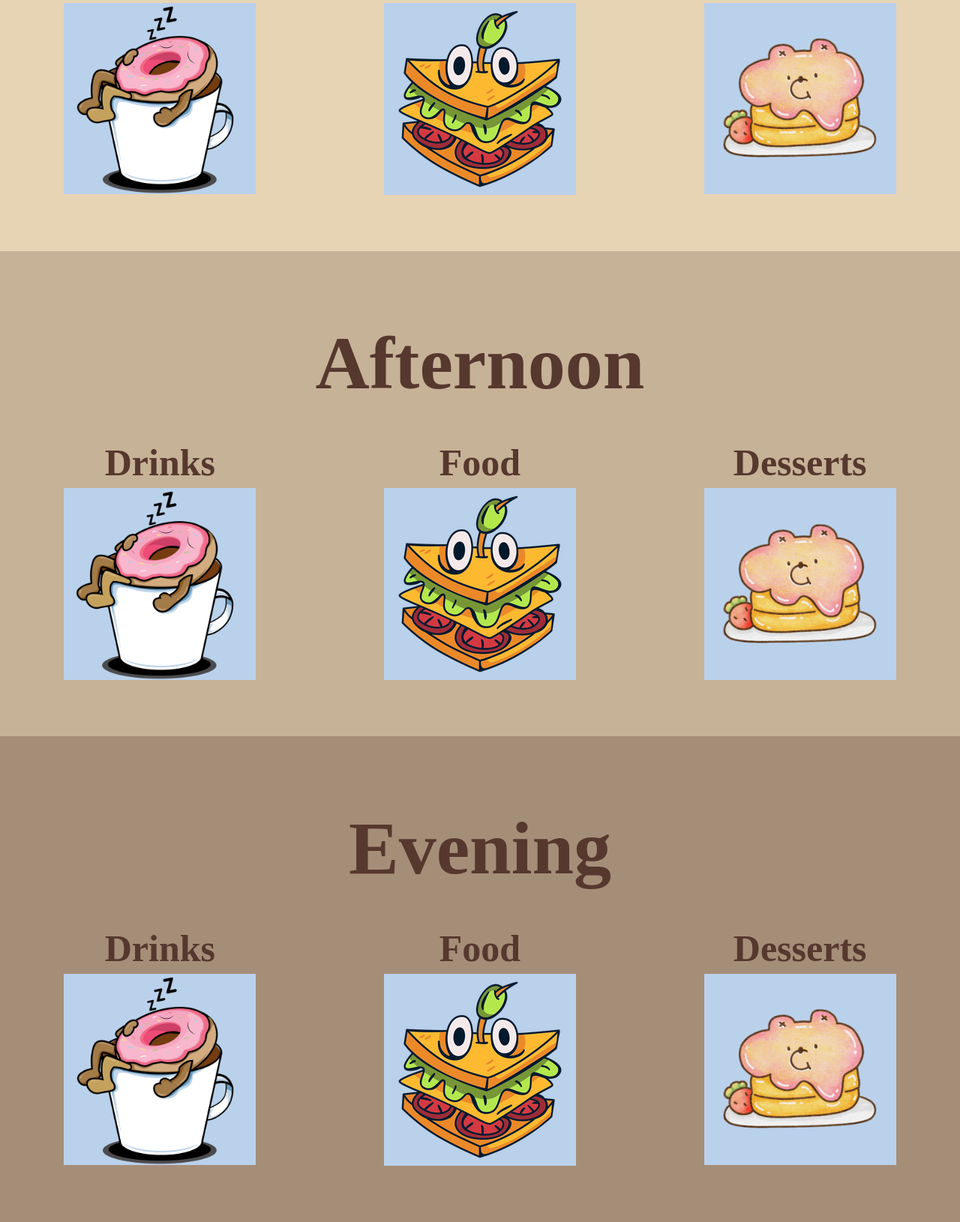
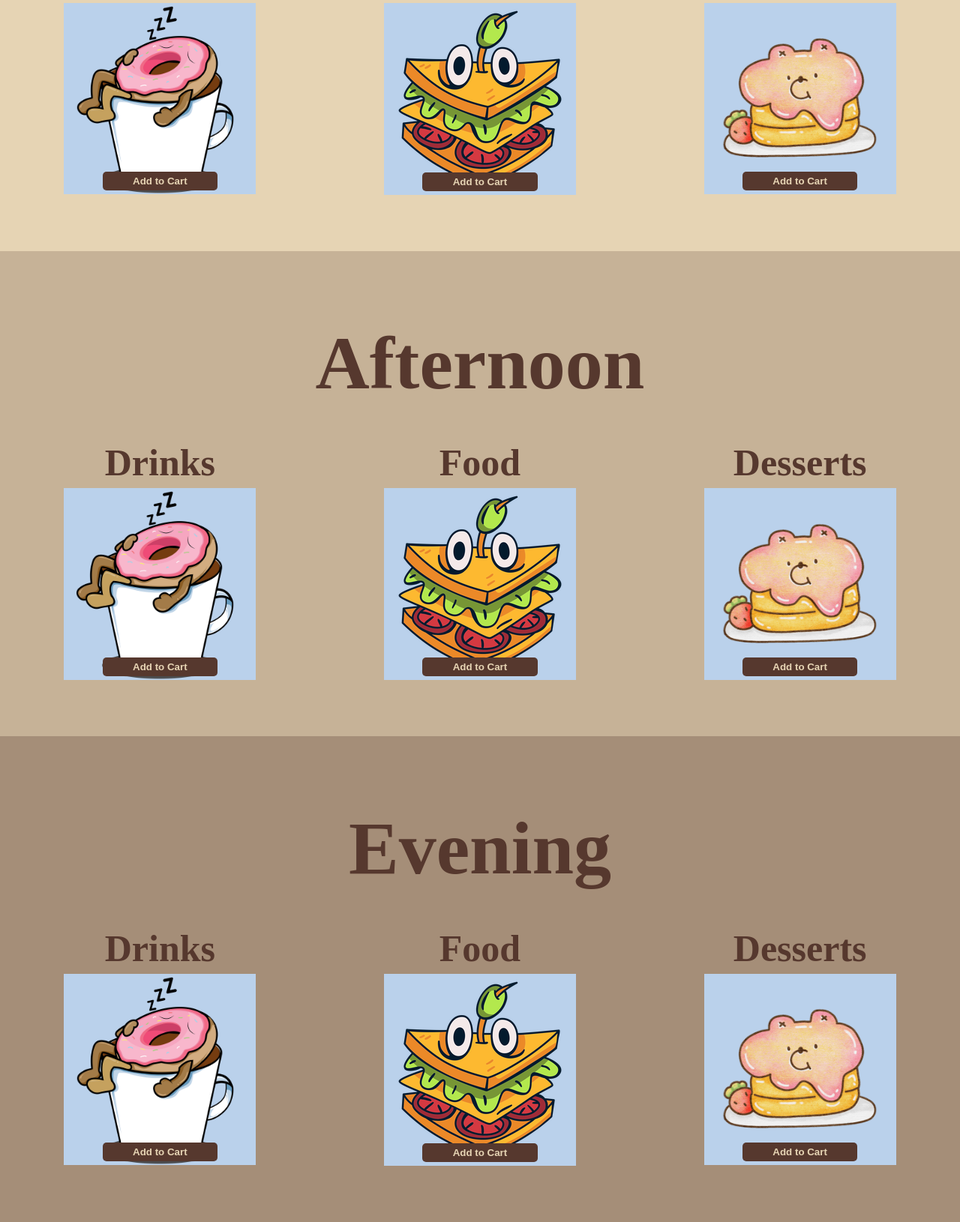
Before and after one commit to hiddenInt2/mingleMug, a PHP site: page /products/products.html in a window 1280 px wide. Shown: the part 473-2103 px from the top of the page at 75% size. Run offline with PHP 8.4, Linux system fonts and the light colour scheme.

Commit message:
products add to cart button

```diff
--- a/products/products.css
+++ b/products/products.css
@@ -117,6 +117,19 @@ h2 {
     transition: opacity 0.5s ease-in-out;
     opacity: 0;
 }
+.carouselImgs button {
+    position: absolute;
+    bottom: 5px;
+    width: 60%;
+    left: 20%;
+    border: none;
+    background-color: #56382e;
+    color: #e6d4b4;
+    font-weight: bold;
+    border-radius: 5px;
+    padding: 5px 0;
+}
+.carouselImgs button:hover {background-color: #c0841c;}
 
 .carouselImgs.active {
     left: 0;
--- a/products/products.html
+++ b/products/products.html
@@ -16,19 +16,19 @@
                 <div><h2>Food</h2></div>
                 <div><h2>Desserts</h2></div>
                 <div class="carousel" data-carousel="morning-drinks" onclick="window.location.href='productspage.html#morning-drinks'">
-                    <div class="carouselImgs" style="background-image: url('./Products_Images/Drink_Image_1.png');"></div>
-                    <div class="carouselImgs" style="background-image: url('./Products_Images/Drink_Image_2.png');"></div>
-                    <div class="carouselImgs" style="background-image: url('./Products_Images/Drink_Image_3.png');"></div>
+                    <div class="carouselImgs" style="background-image: url('./Products_Images/Drink_Image_1.png');"><button>Add to Cart</button></div>
+                    <div class="carouselImgs" style="background-image: url('./Products_Images/Drink_Image_2.png');"><button>Add to Cart</button></div>
+                    <div class="carouselImgs" style="background-image: url('./Products_Images/Drink_Image_3.png');"><button>Add to Cart</button></div>
                 </div>
                 <div class="carousel" data-carousel="morning-food" onclick="window.location.href='productspage.html#morning-food'">
-                    <div class="carouselImgs" style="background-image: url('./Products_Images/Food_Image_1.png');"></div>
-                    <div class="carouselImgs" style="background-image: url('./Products_Images/Food_Image_2.png');"></div>
-                    <div class="carouselImgs" style="background-image: url('./Products_Images/Food_Image_3.png');"></div>
+                    <div class="carouselImgs" style="background-image: url('./Products_Images/Food_Image_1.png');"><button>Add to Cart</button></div>
+                    <div class="carouselImgs" style="background-image: url('./Products_Images/Food_Image_2.png');"><button>Add to Cart</button></div>
+                    <div class="carouselImgs" style="background-image: url('./Products_Images/Food_Image_3.png');"><button>Add to Cart</button></div>
                 </div>
                 <div class="carousel" data-carousel="morning-desserts" onclick="window.location.href='productspage.html#morning-desserts'">
-                    <div class="carouselImgs" style="background-image: url('./Products_Images/Dessert_Image_1.png');"></div>
-                    <div class="carouselImgs" style="background-image: url('./Products_Images/Dessert_Image_2.png');"></div>
-                    <div class="carouselImgs" style="background-image: url('./Products_Images/Dessert_Image_3.png');"></div>
+                    <div class="carouselImgs" style="background-image: url('./Products_Images/Dessert_Image_1.png');"><button>Add to Cart</button></div>
+                    <div class="carouselImgs" style="background-image: url('./Products_Images/Dessert_Image_2.png');"><button>Add to Cart</button></div>
+                    <div class="carouselImgs" style="background-image: url('./Products_Images/Dessert_Image_3.png');"><button>Add to Cart</button></div>
                 </div>
             </div>
         </div>
@@ -40,19 +40,19 @@
                 <div><h2>Food</h2></div>
                 <div><h2>Desserts</h2></div>
                 <div class="carousel" data-carousel="afternoon-drinks" onclick="window.location.href='productspage.html#afternoon-drinks'">
-                    <div class="carouselImgs" style="background-image: url('./Products_Images/Drink_Image_1.png');"></div>
-                    <div class="carouselImgs" style="background-image: url('./Products_Images/Drink_Image_2.png');"></div>
-                    <div class="carouselImgs" style="background-image: url('./Products_Images/Drink_Image_3.png');"></div>
+                    <div class="carouselImgs" style="background-image: url('./Products_Images/Drink_Image_1.png');"><button>Add to Cart</button></div>
+                    <div class="carouselImgs" style="background-image: url('./Products_Images/Drink_Image_2.png');"><button>Add to Cart</button></div>
+                    <div class="carouselImgs" style="background-image: url('./Products_Images/Drink_Image_3.png');"><button>Add to Cart</button></div>
                 </div>
                 <div class="carousel" data-carousel="afternoon-food" onclick="window.location.href='productspage.html#afternoon-food'">
-                    <div class="carouselImgs" style="background-image: url('./Products_Images/Food_Image_1.png');"></div>
-                    <div class="carouselImgs" style="background-image: url('./Products_Images/Food_Image_2.png');"></div>
-                    <div class="carouselImgs" style="background-image: url('./Products_Images/Food_Image_3.png');"></div>
+                    <div class="carouselImgs" style="background-image: url('./Products_Images/Food_Image_1.png');"><button>Add to Cart</button></div>
+                    <div class="carouselImgs" style="background-image: url('./Products_Images/Food_Image_2.png');"><button>Add to Cart</button></div>
+                    <div class="carouselImgs" style="background-image: url('./Products_Images/Food_Image_3.png');"><button>Add to Cart</button></div>
                 </div>
                 <div class="carousel" data-carousel="afternoon-desserts" onclick="window.location.href='productspage.html#afternoon-desserts'">
-                    <div class="carouselImgs" style="background-image: url('./Products_Images/Dessert_Image_1.png');"></div>
-                    <div class="carouselImgs" style="background-image: url('./Products_Images/Dessert_Image_2.png');"></div>
-                    <div class="carouselImgs" style="background-image: url('./Products_Images/Dessert_Image_3.png');"></div>
+                    <div class="carouselImgs" style="background-image: url('./Products_Images/Dessert_Image_1.png');"><button>Add to Cart</button></div>
+                    <div class="carouselImgs" style="background-image: url('./Products_Images/Dessert_Image_2.png');"><button>Add to Cart</button></div>
+                    <div class="carouselImgs" style="background-image: url('./Products_Images/Dessert_Image_3.png');"><button>Add to Cart</button></div>
                 </div>
             </div>
         </div>
@@ -64,19 +64,19 @@
                 <div><h2>Food</h2></div>
                 <div><h2>Desserts</h2></div>
                 <div class="carousel" data-carousel="evening-drinks" onclick="window.location.href='productspage.html#evening-drinks'">
-                    <div class="carouselImgs" style="background-image: url('./Products_Images/Drink_Image_1.png');"></div>
-                    <div class="carouselImgs" style="background-image: url('./Products_Images/Drink_Image_2.png');"></div>
-                    <div class="carouselImgs" style="background-image: url('./Products_Images/Drink_Image_3.png');"></div>
+                    <div class="carouselImgs" style="background-image: url('./Products_Images/Drink_Image_1.png');"><button>Add to Cart</button></div>
+                    <div class="carouselImgs" style="background-image: url('./Products_Images/Drink_Image_2.png');"><button>Add to Cart</button></div>
+                    <div class="carouselImgs" style="background-image: url('./Products_Images/Drink_Image_3.png');"><button>Add to Cart</button></div>
                 </div>
                 <div class="carousel" data-carousel="evening-food" onclick="window.location.href='productspage.html#evening-food'">
-                    <div class="carouselImgs" style="background-image: url('./Products_Images/Food_Image_1.png');"></div>
-                    <div class="carouselImgs" style="background-image: url('./Products_Images/Food_Image_2.png');"></div>
-                    <div class="carouselImgs" style="background-image: url('./Products_Images/Food_Image_3.png');"></div>
+                    <div class="carouselImgs" style="background-image: url('./Products_Images/Food_Image_1.png');"><button>Add to Cart</button></div>
+                    <div class="carouselImgs" style="background-image: url('./Products_Images/Food_Image_2.png');"><button>Add to Cart</button></div>
+                    <div class="carouselImgs" style="background-image: url('./Products_Images/Food_Image_3.png');"><button>Add to Cart</button></div>
                 </div>
                 <div class="carousel" data-carousel="evening-desserts" onclick="window.location.href='productspage.html#evening-desserts'">
-                    <div class="carouselImgs" style="background-image: url('./Products_Images/Dessert_Image_1.png');"></div>
-                    <div class="carouselImgs" style="background-image: url('./Products_Images/Dessert_Image_2.png');"></div>
-                    <div class="carouselImgs" style="background-image: url('./Products_Images/Dessert_Image_3.png');"></div>
+                    <div class="carouselImgs" style="background-image: url('./Products_Images/Dessert_Image_1.png');"><button>Add to Cart</button></div>
+                    <div class="carouselImgs" style="background-image: url('./Products_Images/Dessert_Image_2.png');"><button>Add to Cart</button></div>
+                    <div class="carouselImgs" style="background-image: url('./Products_Images/Dessert_Image_3.png');"><button>Add to Cart</button></div>
                 </div>
             </div>
         </div>
```
